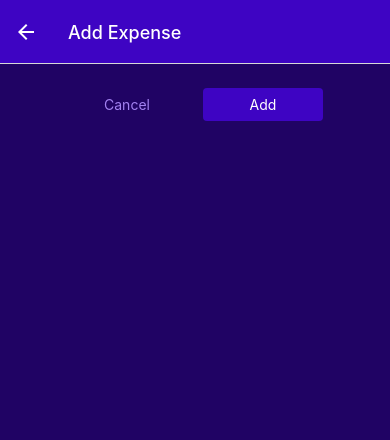
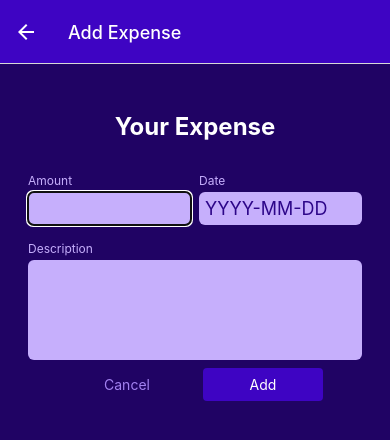
Before and after one commit to Raphael1894/Expenses-app, a React Native app: screen /ManageExpense in a window 390 px wide. Shown: the top 440 px of the page. Built offline with nearby package versions, Linux system fonts and the light colour scheme.

Commit message:
add expense form & styling

```diff
--- /dev/null
+++ b/components/ManageExpense/ExpenseForm.js
@@ -0,0 +1,111 @@
+import { useState } from "react";
+import { View, StyleSheet, Text } from "react-native";
+
+import Button from "../ui/Button";
+import { GlobalStyles } from "../../constants/styles";
+import Input from "./Input";
+
+function ExpenseForm({ submitButtonLabel, onCancel, onSubmit }) {
+  const [inputValues, setInputValues] = useState({
+    amount: "",
+    date: "",
+    description: "",
+  });
+
+  function valuesChangeHandler(inputIdentifier, enteredTValue) {
+    setInputValues((currentInputValues) => {
+      return {
+        ...currentInputValues,
+        [inputIdentifier]: enteredTValue,
+      };
+    });
+  }
+
+  function submitHandler() {
+    const expenseData = {
+      amount: +inputValues.amount,
+      date: new Date(inputValues.date),
+      description: inputValues.description,
+    };
+
+    onSubmit(expenseData);
+  }
+
+  return (
+    <View style={styles.form}>
+      <Text style={styles.title}>Your Expense</Text>
+      <View style={styles.inputsRow}>
+        <Input
+          label="Amount"
+          style={styles.rowInput}
+          textInputConfig={{
+            keyboardType: "decimal-pad",
+            onChangeText: valuesChangeHandler.bind(this, "amount"),
+            value: inputValues.amount,
+            autoFocus: true,
+          }}
+        />
+        <Input
+          label="Date"
+          style={styles.rowInput}
+          textInputConfig={{
+            placeholder: "YYYY-MM-DD",
+            maxLength: 10,
+            onChangeText: valuesChangeHandler.bind(this, "date"),
+            value: inputValues.date,
+          }}
+        />
+      </View>
+
+      <Input
+        label="Description"
+        textInputConfig={{
+          multiline: true,
+          onChangeText: valuesChangeHandler.bind(this, "description"),
+          value: inputValues.description,
+          //autoCorrect: false
+          //autoCapitalize: none
+        }}
+      />
+      <View style={styles.buttons}>
+        <Button style={styles.button} mode="flat" onPress={onCancel}>
+          Cancel
+        </Button>
+        <Button style={styles.button} onPress={submitHandler}>
+          {submitButtonLabel}
+        </Button>
+      </View>
+    </View>
+  );
+}
+
+export default ExpenseForm;
+
+const styles = StyleSheet.create({
+  form: {
+    marginBottom: 20,
+  },
+  title: {
+    fontSize: 24,
+    fontWeight: "bold",
+    color: GlobalStyles.colors.white,
+    marginVertical: 24,
+    textAlign: "center",
+  },
+  inputsRow: {
+    flexDirection: "row",
+    justifyContent: "space-between",
+  },
+  rowInput: {
+    flex: 1,
+  },
+  buttons: {
+    flexDirection: "row",
+    justifyContent: "center",
+    alignItems: "center",
+  },
+  button: {
+    minWidth: 120,
+    marginHorizontal: 8,
+  },
+});
--- /dev/null
+++ b/components/ManageExpense/Input.js
@@ -0,0 +1,42 @@
+import { Text, TextInput, View, StyleSheet } from "react-native";
+import { GlobalStyles } from "../../constants/styles";
+
+function Input({ label, style, textInputConfig }) {
+  const inputStyles = [styles.inputText];
+
+  if (textInputConfig && textInputConfig.multiline) {
+    inputStyles.push(styles.inputMultiline);
+  }
+
+  return (
+    <View style={[styles.container, style]}>
+      <Text style={styles.labelText}>{label}</Text>
+      <TextInput style={inputStyles} {...textInputConfig} />
+    </View>
+  );
+}
+
+export default Input;
+
+const styles = StyleSheet.create({
+  container: {
+    marginHorizontal: 4,
+    marginVertical: 8,
+  },
+  labelText: {
+    fontSize: 12,
+    color: GlobalStyles.colors.primary100,
+    marginBottom: 4,
+  },
+  inputText: {
+    backgroundColor: GlobalStyles.colors.primary100,
+    color: GlobalStyles.colors.primary700,
+    padding: 6,
+    borderRadius: 6,
+    fontSize: 18
+  },
+  inputMultiline: {
+    minHeight: 100,
+    textAlignVertical: "top",
+  },
+});
--- a/screens/ManageExpense.js
+++ b/screens/ManageExpense.js
@@ -1,7 +1,7 @@
 import { useContext, useLayoutEffect } from "react";
 import { View, StyleSheet } from "react-native";
+import ExpenseForm from "../components/ManageExpense/ExpenseForm";
 
-import Button from "../components/ui/Button";
 import IconButton from "../components/ui/IconButton";
 import { GlobalStyles } from "../constants/styles";
 import { ExpensesContext } from "./store/expenses-context";
@@ -28,34 +28,22 @@
     navigation.goBack();
   }
 
-  function confirmHandler() {
+  function confirmHandler(expenseData) {
     if (isEditing) {
-      expensesCtx.updateExpense(
-				editedExpenseId, {
-        description: "update test",
-        amount: 29.99,
-        date: new Date("2022-06-13"),
-      });
+      expensesCtx.updateExpense(editedExpenseId, expenseData);
     } else {
-      expensesCtx.addExpense({
-        description: "add test",
-        amount: 19.99,
-        date: new Date("2022-06-12"),
-      });
+      expensesCtx.addExpense(expenseData);
     }
     navigation.goBack();
   }
 
   return (
     <View style={styles.container}>
-      <View style={styles.buttons}>
-        <Button style={styles.button} mode="flat" onPress={cancelHandler}>
-          Cancel
-        </Button>
-        <Button style={styles.button} onPress={confirmHandler}>
-          {isEditing ? "Update" : "Add"}
-        </Button>
-      </View>
+      <ExpenseForm
+        submitButtonLabel={isEditing ? "Update" : "Add"}
+        onSubmit={confirmHandler}
+        onCancel={cancelHandler}
+      />
       {isEditing && (
         <View style={styles.deleteContainer}>
           <IconButton
@@ -85,13 +73,4 @@
     borderTopColor: GlobalStyles.colors.primary200,
     alignItems: "center",
   },
-  buttons: {
-    flexDirection: "row",
-    justifyContent: "center",
-    alignItems: "center",
-  },
-  button: {
-    minWidth: 120,
-    marginHorizontal: 8,
-  },
 });
```
